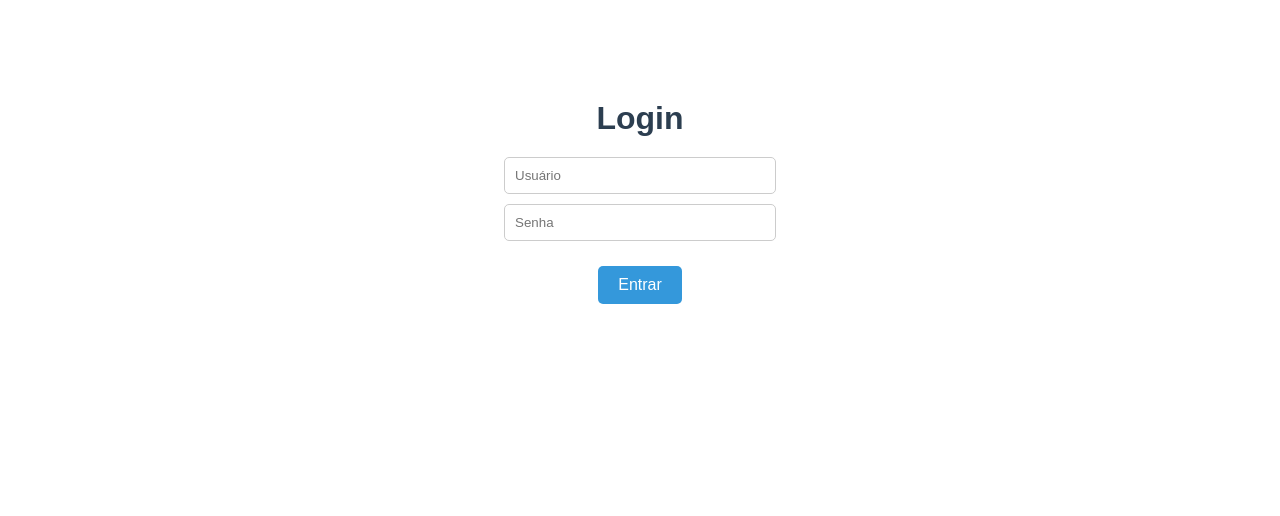
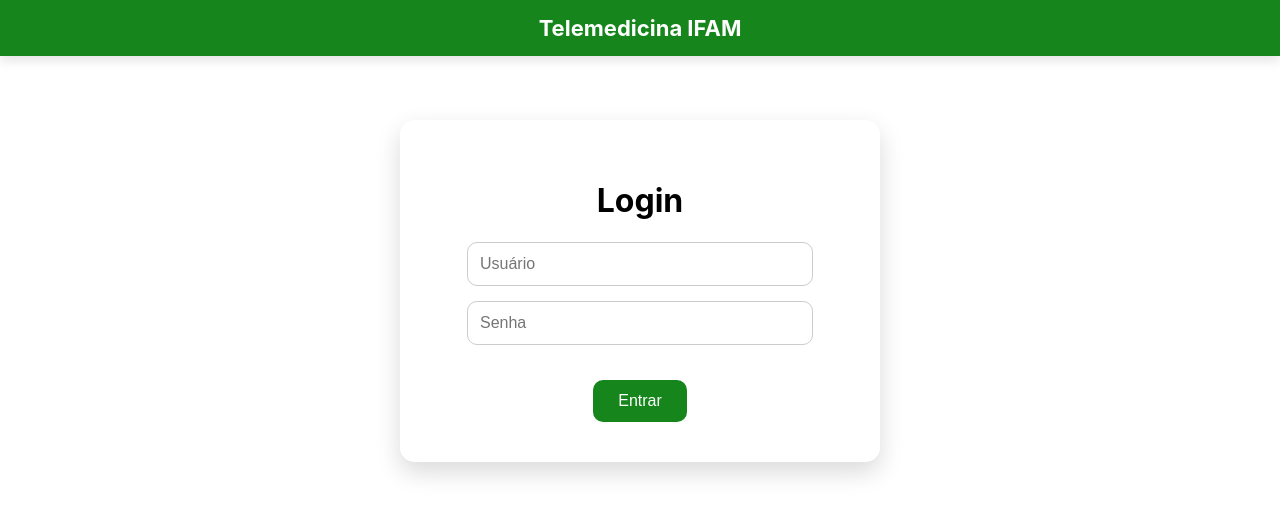
Before and after one commit to RyanSicssu/projeto-aranoua, a React (Create React App) app: page / in a window 1280 px wide. Shown: the top 516 px of the page. Built offline with nearby package versions, Linux system fonts and the light colour scheme.

Commit message:
Atualizei header e visual moderno do site

```diff
--- a/src/App.css
+++ b/src/App.css
@@ -1,38 +1,13 @@
-.App {
-  text-align: center;
+body {
+  margin: 0;
+  font-family: 'Segoe UI', Tahoma, Geneva, Verdana, sans-serif;
+  background: linear-gradient(135deg, #f5f7fa, #c3cfe2);
 }
 
-.App-logo {
-  height: 40vmin;
-  pointer-events: none;
+h1 {
+  font-weight: 700;
 }
 
-@media (prefers-reduced-motion: no-preference) {
-  .App-logo {
-    animation: App-logo-spin infinite 20s linear;
-  }
+button {
+  transition: all 0.3s ease;
 }
-
-.App-header {
-  background-color: #282c34;
-  min-height: 100vh;
-  display: flex;
-  flex-direction: column;
-  align-items: center;
-  justify-content: center;
-  font-size: calc(10px + 2vmin);
-  color: white;
-}
-
-.App-link {
-  color: #61dafb;
-}
-
-@keyframes App-logo-spin {
-  from {
-    transform: rotate(0deg);
-  }
-  to {
-    transform: rotate(360deg);
-  }
-}
--- a/src/pages/Login.js
+++ b/src/pages/Login.js
@@ -3,7 +3,10 @@ import "./Pages.css";
 
 function Login() {
     const navigate = useNavigate();
+
     return (
+        <>
+            <header>Telemedicina IFAM</header>
             <div className="container">
                 <h1>Login</h1>
                 <input type="text" placeholder="Usuário" className="input" />
@@ -12,6 +15,7 @@ function Login() {
                     Entrar
                 </button>
             </div>
+        </>
     );
 }
 
--- a/src/pages/Pages.css
+++ b/src/pages/Pages.css
@@ -1,31 +1,56 @@
 .container {
+    max-width: 400px;
+    margin: 120px auto 0 auto;
+    /* aumenta margin-top para não ficar atrás do header */
+    background-color: #ffffffdd;
+    padding: 40px;
+    border-radius: 15px;
+    box-shadow: 0 10px 25px rgba(0, 0, 0, 0.15);
     text-align: center;
-  margin-top: 100px;
-  font-family: Arial, sans-serif;
 }
 
-h1 { color: #2c3e50; margin-bottom: 20px; }
 
 .input {
     display: block;
-  margin: 10px auto;
-  padding: 10px;
-  width: 250px;
+    margin: 15px auto;
+    padding: 12px;
+    width: 80%;
     border: 1px solid #ccc;
-  border-radius: 5px;
+    border-radius: 10px;
+    font-size: 16px;
 }
 
-textarea.input { resize: none; }
+textarea.input {
+    resize: none;
+}
 
 .btn {
-  padding: 10px 20px;
-  margin-top: 15px;
-  background-color: #3498db;
+    padding: 12px 25px;
+    margin-top: 20px;
+    background-color: #16861c;
     border: none;
-  border-radius: 5px;
+    border-radius: 10px;
     color: white;
     font-size: 16px;
     cursor: pointer;
 }
 
-.btn:hover { background-color: #2980b9; }
+.btn:hover {
+    background-color: #357ABD;
+    transform: translateY(-2px);
+    box-shadow: 0 5px 15px rgba(0, 0, 0, 0.2);
+}
+
+header {
+    position: fixed;
+    top: 0;
+    width: 100%;
+    background-color: #16861c;
+    color: white;
+    padding: 15px 0;
+    font-size: 22px;
+    text-align: center;
+    font-weight: bold;
+    box-shadow: 0 5px 10px rgba(0, 0, 0, 0.1);
+    z-index: 1000;
+}
```
Lines whose indentation alone changed are shown as unchanged.
